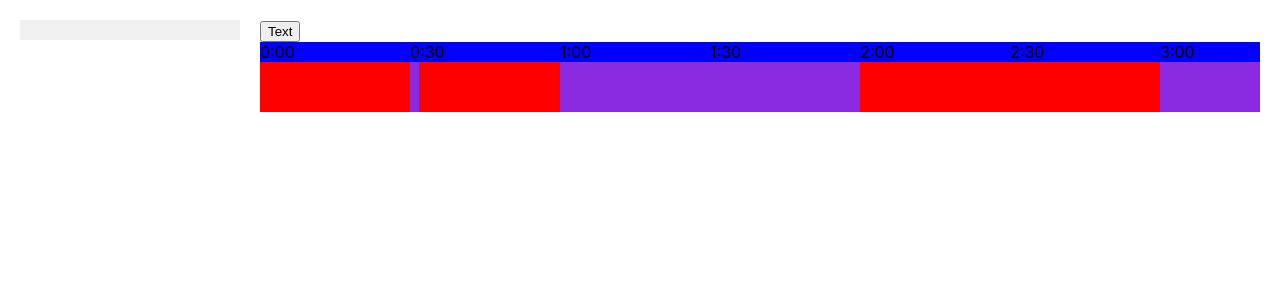
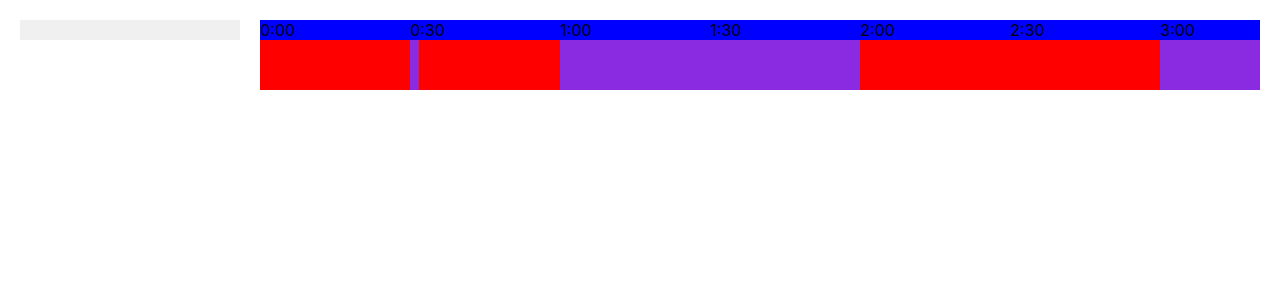
Before and after one commit to Eshdel/corporate-television-diplom, a React (Create React App) app: page / in a window 1280 px wide. Shown: the top 300 px of the page. Built offline with nearby package versions, Linux system fonts and the light colour scheme.

Commit message:
Delete button upload  from Timeline

```diff
--- a/src/App.js
+++ b/src/App.js
@@ -24,9 +24,6 @@ function App() {
       <div className="list-item-holder">
       </div>
       <div className="timeline-holder">
-        <button>
-          Text
-        </button>
         <Timeline items={items} updateItemStartTime={updateItemStartTime}  setSelectedItem={setSelectedItem}></Timeline>
       </div>
       {/* Условный рендеринг для отображения ItemOptionHolder */}
```
